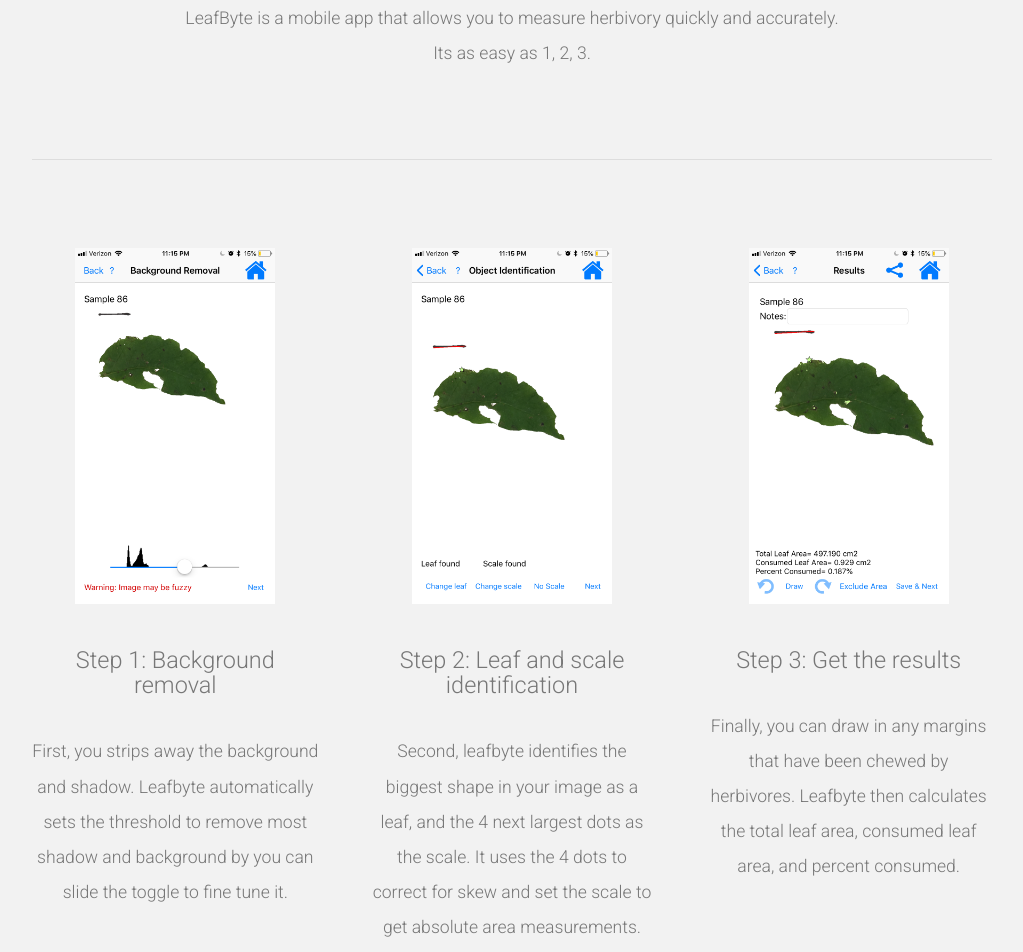
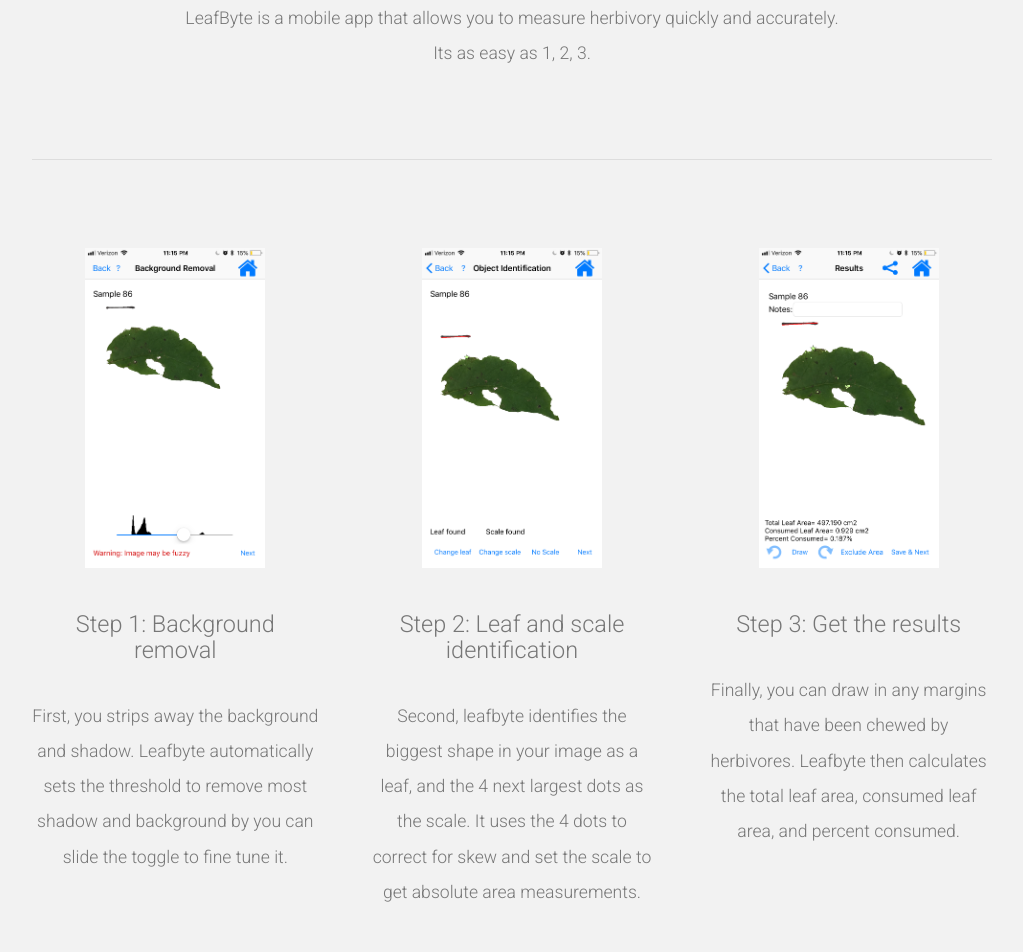
Before and after one commit to Zoegp/zoegp.github.io, a Jekyll site: the page leafbyte.html, which Jekyll copies as it is, in a window 1280 px wide. Shown: the part 507-1459 px from the top of the page, without its empty margins (128-1151 px from the left). Built offline with Jekyll 4.4.1, drawn with Linux system fonts in a browser that asks for light colours; nearby versions of some CDN libraries.

Commit message:
Update leafbyte.html

```diff
--- a/leafbyte.html
+++ b/leafbyte.html
@@ -55,17 +55,17 @@
 		<hr />
 		<div class="row">
 			<section class="4u">
-				<img src="../assets/images/step1.PNG" width="200"/>
+				<img src="../assets/images/step1.PNG" width="180"/>
 				<h3>Step 1: Background removal</h3>
 				<p>First, you strips away the background and shadow. Leafbyte automatically sets the threshold to remove most shadow and background by you can slide the toggle to fine tune it.</p>
 			</section>
 			<section class="4u">
-				<img src="../assets/images/step2.PNG" width="200"/>
+				<img src="../assets/images/step2.PNG" width="180"/>
 				<h3>Step 2: Leaf and scale identification</h3>
 				<p>Second, leafbyte identifies the biggest shape in your image as a leaf, and the 4 next largest dots as the scale. It uses the 4 dots to correct for skew and set the scale to get absolute area measurements. </p>
 			</section>
 			<section class="4u">
-				<img src="../assets/images/step3.PNG" width="200"/>
+				<img src="../assets/images/step3.PNG" width="180"/>
 				<h3>Step 3: Get the results</h3>
 				<p>Finally, you can draw in any margins that have been chewed by herbivores. Leafbyte then calculates the total leaf area, consumed leaf area, and percent consumed. </p>
 			</section>
```
